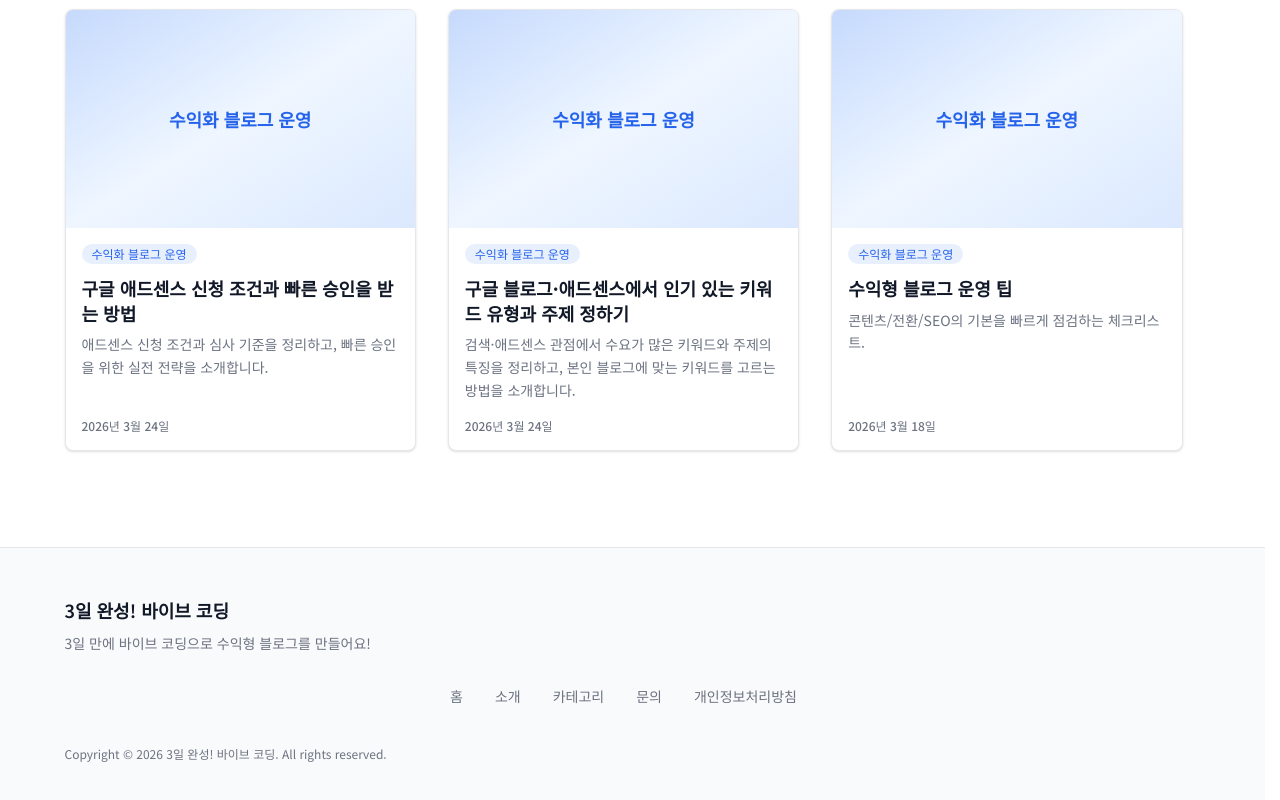
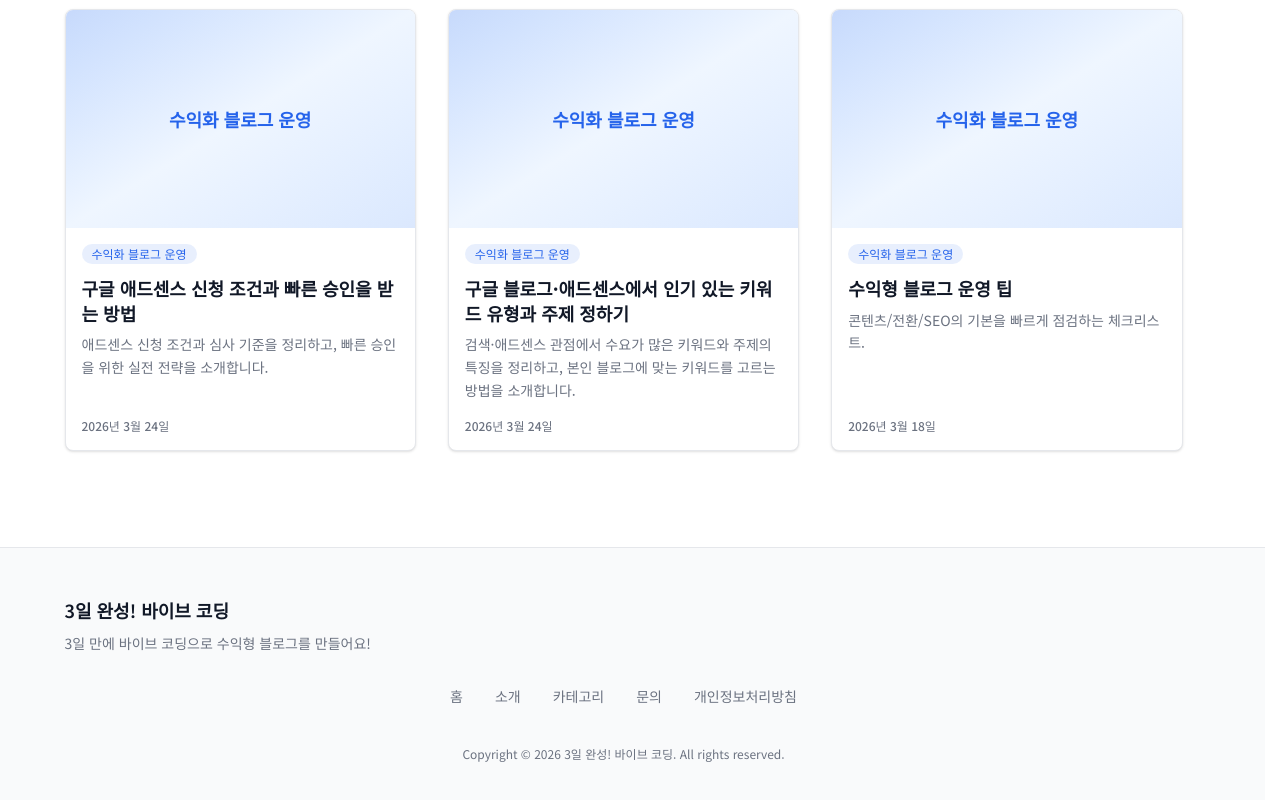
Before and after one commit to ijsmith00/vibe-blog, a Next.js app: page / in a window 1280 px wide. Shown: the part 723-1523 px from the top of the page. Built offline with nearby package versions, Linux system fonts and the light colour scheme.

Commit message:
푸터 저작권 정렬

```diff
--- a/app/components/Footer.js
+++ b/app/components/Footer.js
@@ -35,7 +35,7 @@ export default function Footer() {
             ))}
           </nav>
 
-          <p className="mt-10 w-full text-center text-xs text-text-sub dark:text-dm-muted md:text-left">
+          <p className="mt-10 w-full text-center text-xs text-text-sub dark:text-dm-muted">
             Copyright © 2026 {SITE_NAME}. All rights reserved.
           </p>
         </div>
```
